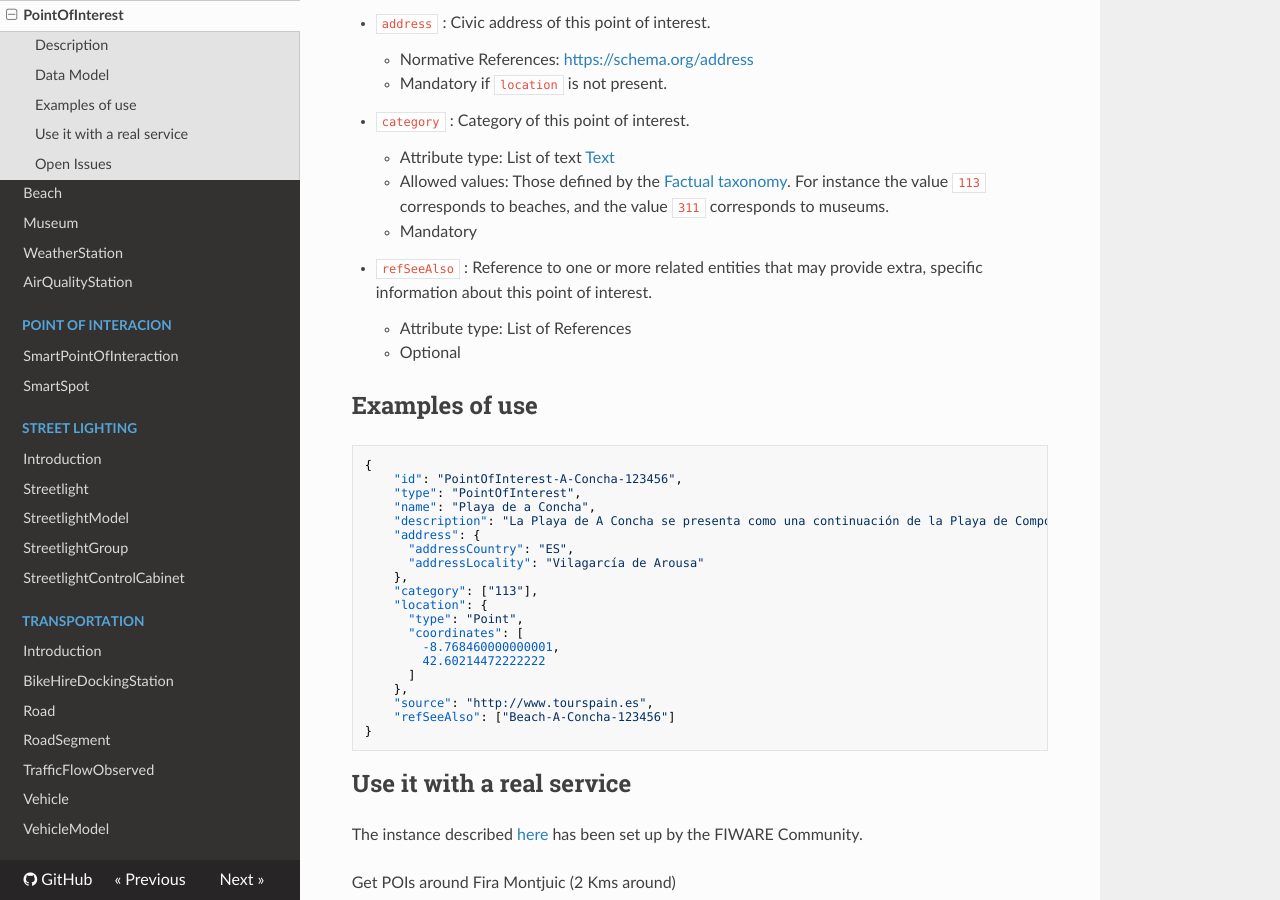
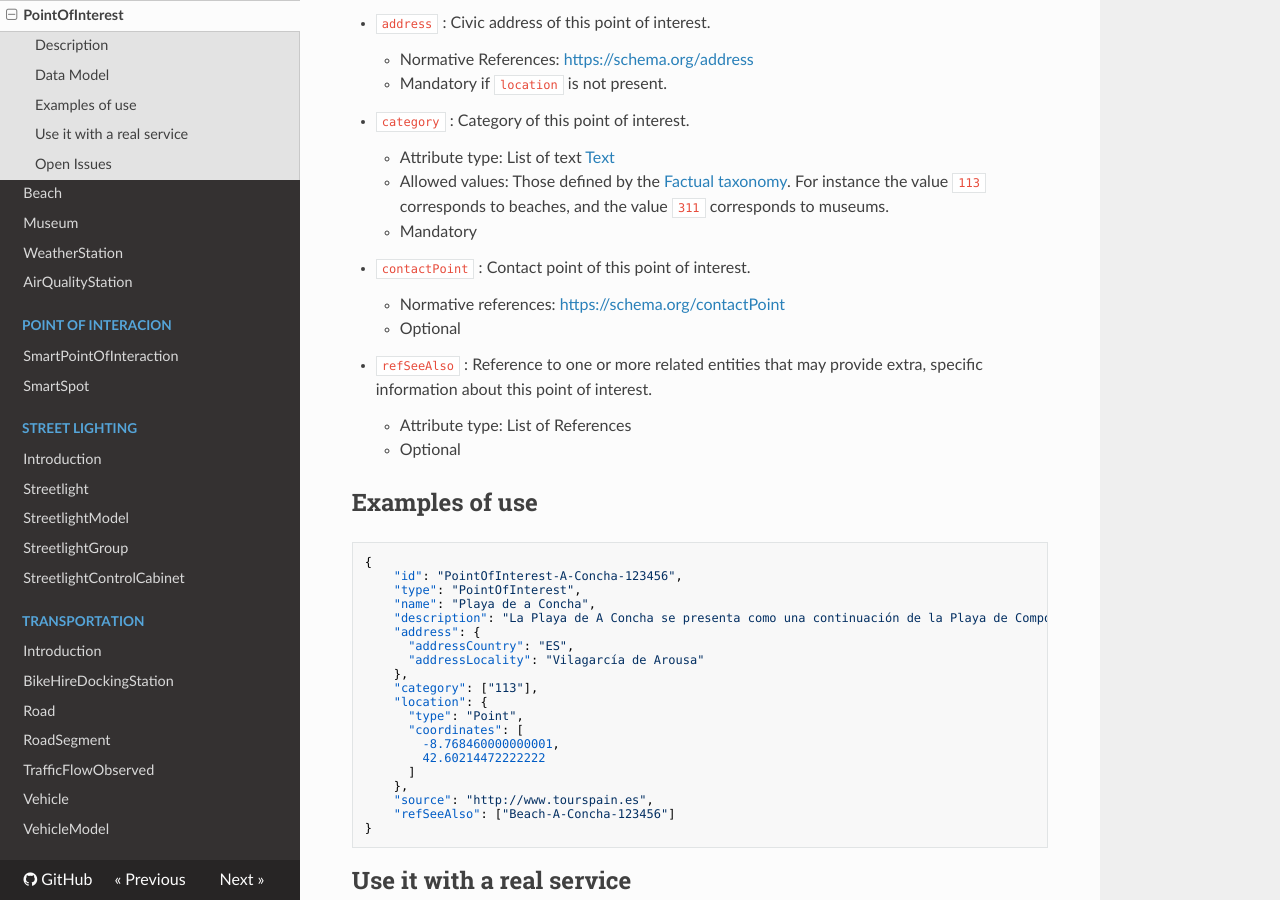
Before and after one commit to stbnrivas/dataModels, an MkDocs documentation site: the page built from specs/PointOfInterest/PointOfInterest/doc/spec.md, in a window 1280 px wide and 900 px high, scrolled down 1209 px. Built offline with MkDocs 1.6.1, drawn with Linux system fonts in a browser that asks for light colours; nearby versions of some CDN libraries; comment, search, counter and statistics services are not loaded; old or Windows-style settings are respelled for this version of MkDocs.

Commit message:
Add Contact Point to POI (#268)

```diff
--- a/specs/PointOfInterest/PointOfInterest/doc/spec.md
+++ b/specs/PointOfInterest/PointOfInterest/doc/spec.md
@@ -54,6 +54,10 @@ A JSON Schema corresponding to this data model can be found [here](http://fiware
     For instance the value `113` corresponds to beaches, and the value `311` corresponds to museums.
     + Mandatory
 
++ `contactPoint` :  Contact point of this point of interest.
+    + Normative references: [https://schema.org/contactPoint](https://schema.org/contactPoint)
+    + Optional
+
 + `refSeeAlso` : Reference to one or more related entities that may provide extra,
 specific information about this point of interest.
     + Attribute type: List of References
```
Also changed, not shown: 2 other files.
